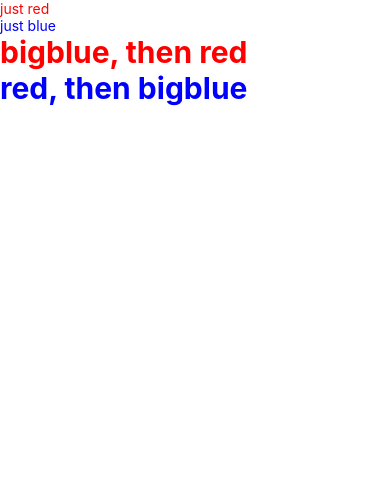
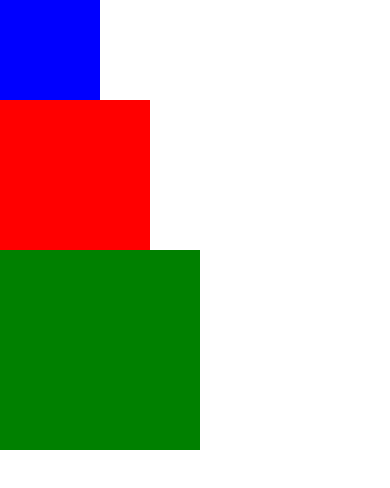
Before and after one commit to BumbuKhan/react-native-learning, a React Native app: screen / in a window 390 px wide. Shown: the top 488 px of the page. Built offline with nearby package versions, Linux system fonts and the light colour scheme.

Commit message:
Playing with fixed width

```diff
--- a/App.js
+++ b/App.js
@@ -1,29 +1,14 @@
 import React, {Component} from 'react';
-import {View, Text, StyleSheet} from 'react-native';
+import {View} from 'react-native';
 
-export default class LotsOfStyle extends Component {
+export default class FixedDimentions extends Component {
     render() {
         return(
             <View>
-                <Text style={styles.red}>just red</Text>
-                <Text style={styles.blue}>just blue</Text>
-                <Text style={[styles.bigblue, styles.red]}>bigblue, then red</Text>
-                <Text style={[styles.red, styles.bigblue]}>red, then bigblue</Text>
+                <View style={{width: 100, height: 100, backgroundColor: 'blue'}}></View>
+                <View style={{width: 150, height: 150, backgroundColor: 'red'}}></View>
+                <View style={{width: 200, height: 200, backgroundColor: 'green'}}></View>
             </View>
         );
     }
 }
-
-const styles = StyleSheet.create({
-    red: {
-        color: 'red',
-    },
-    blue: {
-      color: 'blue',
-    },
-    bigblue: {
-        color: 'blue',
-        fontSize: 30,
-        fontWeight: 'bold'
-    }
-});
```
